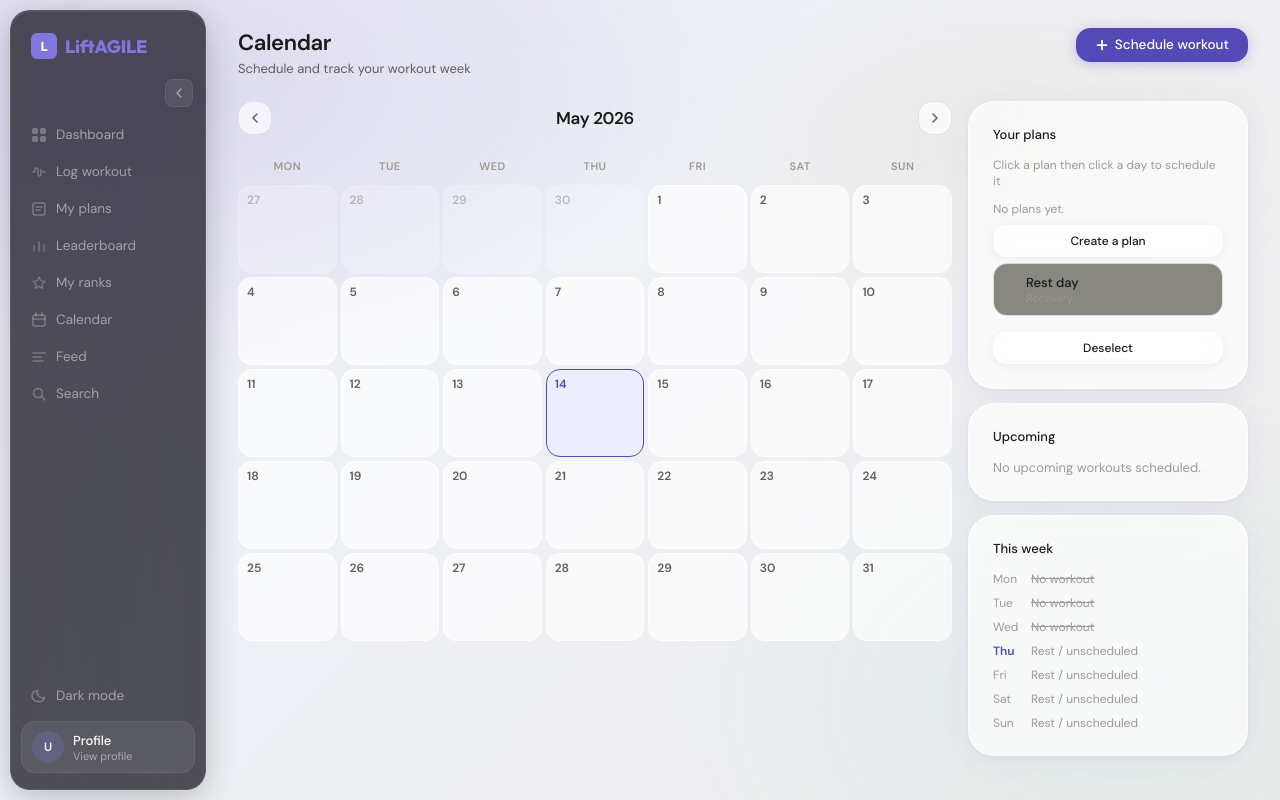
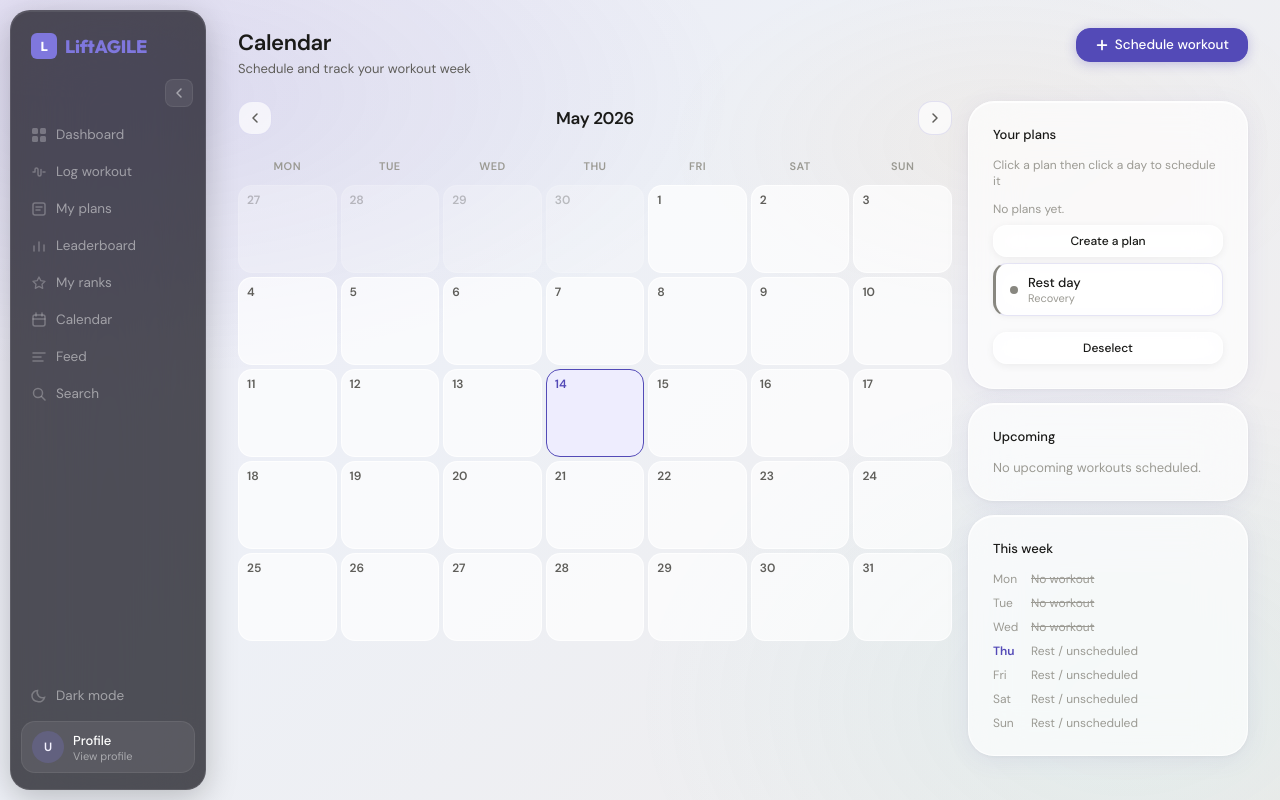
Before and after one commit to pat-caputi/agile-web-development, a Flask app: template templates/calendar.html in a window 1280 px wide. Run offline with Flask 3, Linux system fonts and the light colour scheme; the template is opened without the code that fills it, so the values that code supplies are empty; some libraries are stand-ins or nearby versions.

Commit message:
changed the style for your plans inside calendar

```diff
--- a/static/css/style.css
+++ b/static/css/style.css
@@ -611,12 +611,13 @@
 ══════════════════════════════════════════ */
 .card {
   background: var(--surface);
-  backdrop-filter: blur(20px);
-  -webkit-backdrop-filter: blur(20px);
+  backdrop-filter: blur(24px) saturate(140%);
+  -webkit-backdrop-filter: blur(24px) saturate(140%);
   border: 1px solid rgba(255, 255, 255, 0.72);
   border-radius: 26px;
   padding: 24px;
-  box-shadow: 0 4px 24px rgba(83, 74, 183, 0.08), 0 1px 4px rgba(0, 0, 0, 0.05);
+  box-shadow: 0 4px 24px rgba(83, 74, 183, 0.08), 0 1px 4px rgba(0, 0, 0, 0.05),
+              inset 0 1px 0 rgba(255, 255, 255, 0.80);
   animation: fadeSlideUp 0.5s ease;
   animation-fill-mode: both;
   transition: transform 0.25s ease, box-shadow 0.25s ease;
@@ -3018,30 +3019,36 @@
 ══════════════════════════════════════════ */
 [data-theme="dark"] .card {
   border-color: rgba(255, 255, 255, 0.08);
-  box-shadow: 0 4px 28px rgba(0, 0, 0, 0.40), 0 1px 4px rgba(0, 0, 0, 0.24);
+  box-shadow: 0 4px 28px rgba(0, 0, 0, 0.40), 0 1px 4px rgba(0, 0, 0, 0.24),
+              inset 0 1px 0 rgba(255, 255, 255, 0.07);
 }
 
 [data-theme="dark"] .card:hover {
-  box-shadow: 0 14px 48px rgba(0, 0, 0, 0.55), 0 4px 12px rgba(83, 74, 183, 0.20);
+  box-shadow: 0 14px 48px rgba(0, 0, 0, 0.55), 0 4px 12px rgba(83, 74, 183, 0.20),
+              inset 0 1px 0 rgba(255, 255, 255, 0.09);
 }
 
 [data-theme="dark"] .stat-card {
   border-color: rgba(255, 255, 255, 0.08);
-  box-shadow: 0 4px 20px rgba(0, 0, 0, 0.35), 0 1px 3px rgba(0, 0, 0, 0.20);
+  box-shadow: 0 4px 20px rgba(0, 0, 0, 0.35), 0 1px 3px rgba(0, 0, 0, 0.20),
+              inset 0 1px 0 rgba(255, 255, 255, 0.07);
 }
 
 [data-theme="dark"] .stat-card:hover {
-  box-shadow: 0 8px 32px rgba(0, 0, 0, 0.50), 0 2px 6px rgba(83, 74, 183, 0.18);
+  box-shadow: 0 8px 32px rgba(0, 0, 0, 0.50), 0 2px 6px rgba(83, 74, 183, 0.18),
+              inset 0 1px 0 rgba(255, 255, 255, 0.09);
 }
 
 [data-theme="dark"] .plan-card {
   border-color: rgba(255, 255, 255, 0.08);
-  box-shadow: 0 3px 16px rgba(0, 0, 0, 0.32), 0 1px 3px rgba(0, 0, 0, 0.18);
+  box-shadow: 0 3px 16px rgba(0, 0, 0, 0.32), 0 1px 3px rgba(0, 0, 0, 0.18),
+              inset 0 1px 0 rgba(255, 255, 255, 0.07);
 }
 
 [data-theme="dark"] .plan-card:hover {
   border-color: rgba(127, 119, 221, 0.40);
-  box-shadow: 0 8px 30px rgba(0, 0, 0, 0.48), 0 2px 8px rgba(83, 74, 183, 0.22);
+  box-shadow: 0 8px 30px rgba(0, 0, 0, 0.48), 0 2px 8px rgba(83, 74, 183, 0.22),
+              inset 0 1px 0 rgba(255, 255, 255, 0.09);
 }
 
 [data-theme="dark"] .auth-card {
--- a/templates/calendar.html
+++ b/templates/calendar.html
@@ -149,20 +149,24 @@
       display: flex;
       align-items: center;
       gap: 10px;
-      padding: 10px 12px;
+      padding: 10px 14px;
       border-radius: var(--radius-md);
       cursor: pointer;
-      border: 0.5px solid var(--border);
-      background: var(--surface-2);
-      transition: border-color 0.14s, background 0.14s;
+      border: 0.5px solid var(--border-md);
+      border-left-width: 3px;
+      background: var(--surface);
+      backdrop-filter: blur(14px);
+      -webkit-backdrop-filter: blur(14px);
+      transition: background 0.14s, box-shadow 0.14s;
       margin-bottom: 6px;
+      box-shadow: 0 1px 6px rgba(0,0,0,0.05);
     }
-    .plan-pick-item:hover   { border-color: var(--accent); background: var(--surface); }
-    .plan-pick-item.active  { border-color: var(--accent); background: var(--accent-light); }
+    .plan-pick-item:hover   { background: var(--surface-2); box-shadow: 0 3px 12px rgba(83,74,183,0.10); }
+    .plan-pick-item.active  { background: var(--accent-light); box-shadow: 0 3px 14px rgba(83,74,183,0.16); }
 
     .plan-pick-dot {
-      width: 10px; height: 10px;
-      border-radius: 3px; flex-shrink: 0;
+      width: 8px; height: 8px;
+      border-radius: 50%; flex-shrink: 0;
     }
 
     /* ── Upcoming workouts list ── */
@@ -192,11 +196,21 @@
     .modal-backdrop.show { display: flex; }
 
     .modal {
-      background: var(--surface);
+      background: rgba(248, 247, 255, 0.90);
+      backdrop-filter: blur(32px) saturate(160%);
+      -webkit-backdrop-filter: blur(32px) saturate(160%);
+      border: 1px solid rgba(255, 255, 255, 0.88);
+      box-shadow: 0 20px 60px rgba(83,74,183,0.14), 0 4px 16px rgba(0,0,0,0.08),
+                  inset 0 1px 0 rgba(255,255,255,0.95);
       border-radius: var(--radius-xl);
       padding: 26px;
       width: 100%; max-width: 400px;
-      border: 0.5px solid var(--border-md);
+    }
+    [data-theme="dark"] .modal {
+      background: rgba(18, 16, 26, 0.84);
+      border-color: rgba(255, 255, 255, 0.10);
+      box-shadow: 0 20px 64px rgba(0,0,0,0.65), 0 4px 16px rgba(0,0,0,0.30),
+                  inset 0 1px 0 rgba(255,255,255,0.07);
     }
 
     .modal-title { font-size: 17px; font-weight: 600; letter-spacing: -0.3px; margin-bottom: 4px; }
@@ -428,7 +442,7 @@
           {% if user_plans %}
             {% for plan in user_plans %}
             {% set color = plan_color_map[plan.id] %}
-            <div class="plan-pick-item" id="plan-{{ plan.id }}" data-plan-id="{{ plan.id }}" onclick="selectPlan(this.dataset.planId)" data-color="{{ color }}">
+            <div class="plan-pick-item" id="plan-{{ plan.id }}" data-plan-id="{{ plan.id }}" onclick="selectPlan(this.dataset.planId)" style="border-left-color: {{ color }};">
               <div class="plan-pick-dot" data-color="{{ color }}"></div>
               <div style="min-width:0;">
                 <div style="font-size:13px;font-weight:500;white-space:nowrap;overflow:hidden;text-overflow:ellipsis;">{{ plan.title }}</div>
@@ -441,7 +455,7 @@
             <a href="{{ url_for('plans') }}" class="btn btn-secondary btn-block" style="font-size:12px;">Create a plan</a>
           {% endif %}
 
-          <div class="plan-pick-item" id="plan-rest" onclick="selectPlan('rest')" data-color="#888780" style="margin-top:6px;">
+          <div class="plan-pick-item" id="plan-rest" onclick="selectPlan('rest')" style="border-left-color: var(--gray-400); margin-top:6px;">
             <div class="plan-pick-dot" style="background:var(--gray-400);"></div>
             <div>
               <div style="font-size:13px;font-weight:500;">Rest day</div>
```
